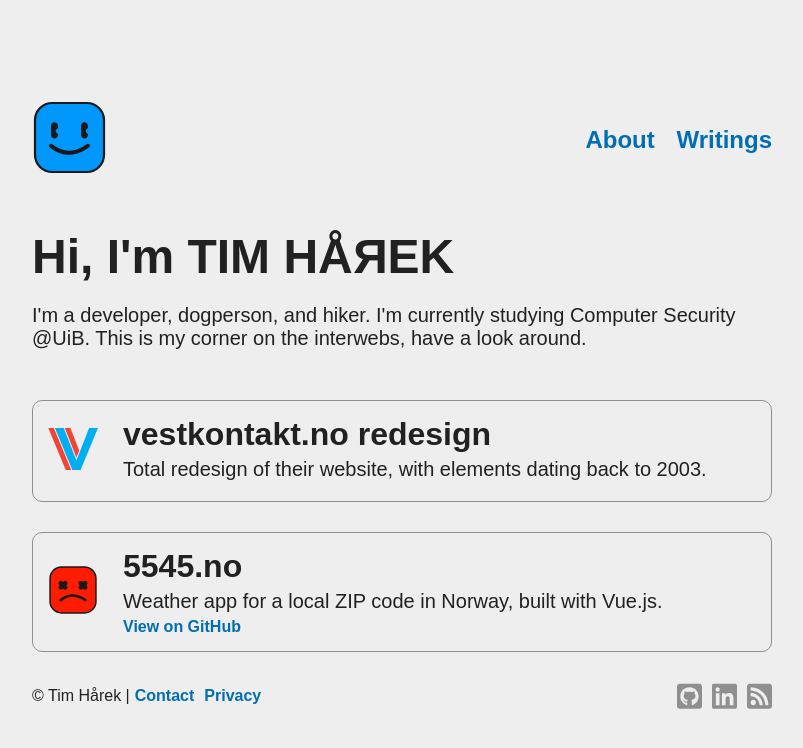
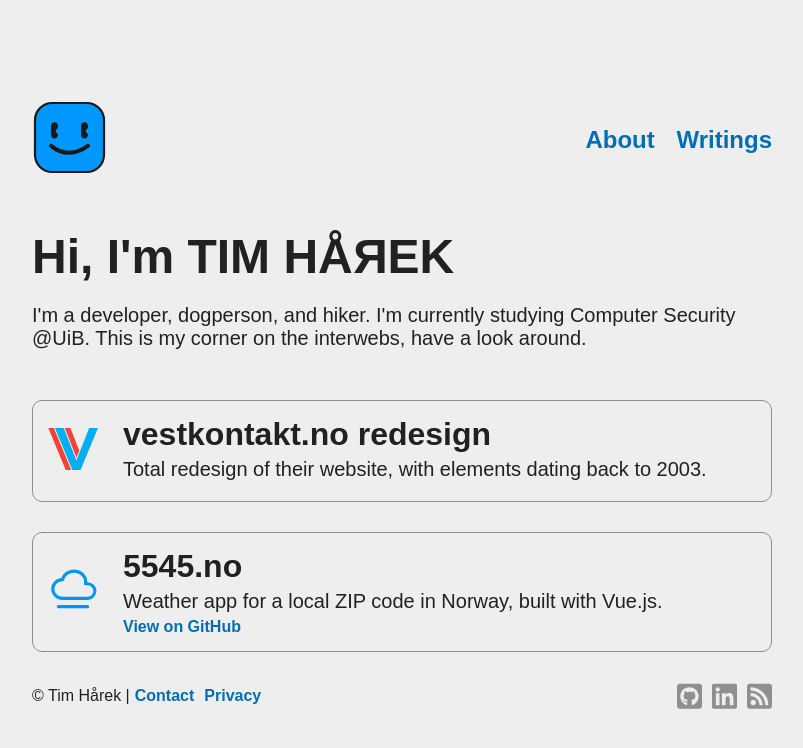
Before and after one commit to timharek/timharek.no, a Jekyll site: the page built from index.html, in a window 1280 px wide. Shown: the top 748 px of the page, without its empty margins (238-1041 px from the left). Built offline with Jekyll 4.4.1, drawn with Linux system fonts in a browser that asks for light colours; some web fonts are replaced.

Commit message:
projects: added icon to 5545.no

```diff
--- a/_data/projects.yml
+++ b/_data/projects.yml
@@ -7,3 +7,4 @@
   desc: >-
       Weather app for a local ZIP code in Norway, built with Vue.js.
   github: https://github.com/timharek/5545.no
+  svg: /assets/img/projects/5545.svg
```
Also changed, not shown: assets/img/projects/5545.svg (added).
